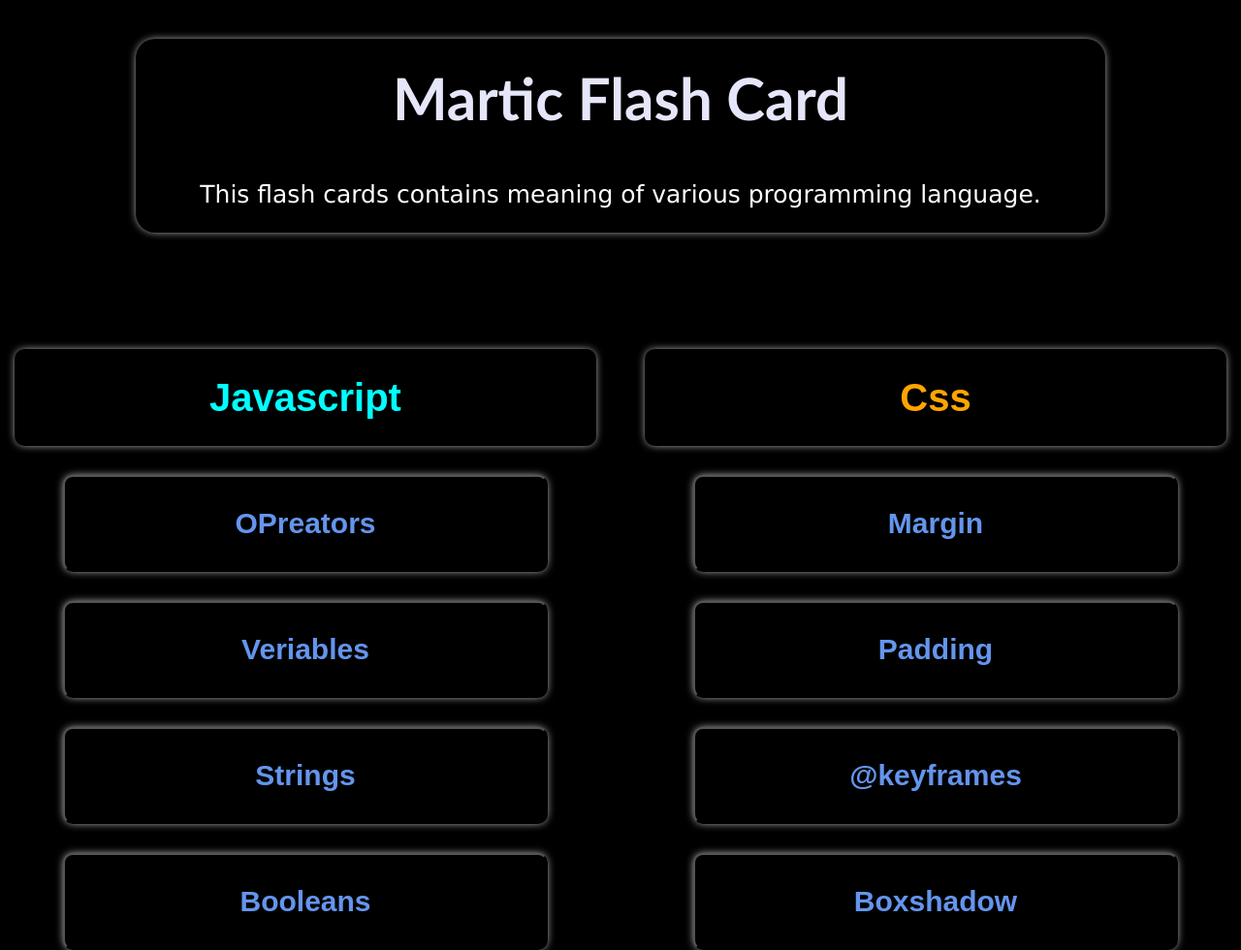
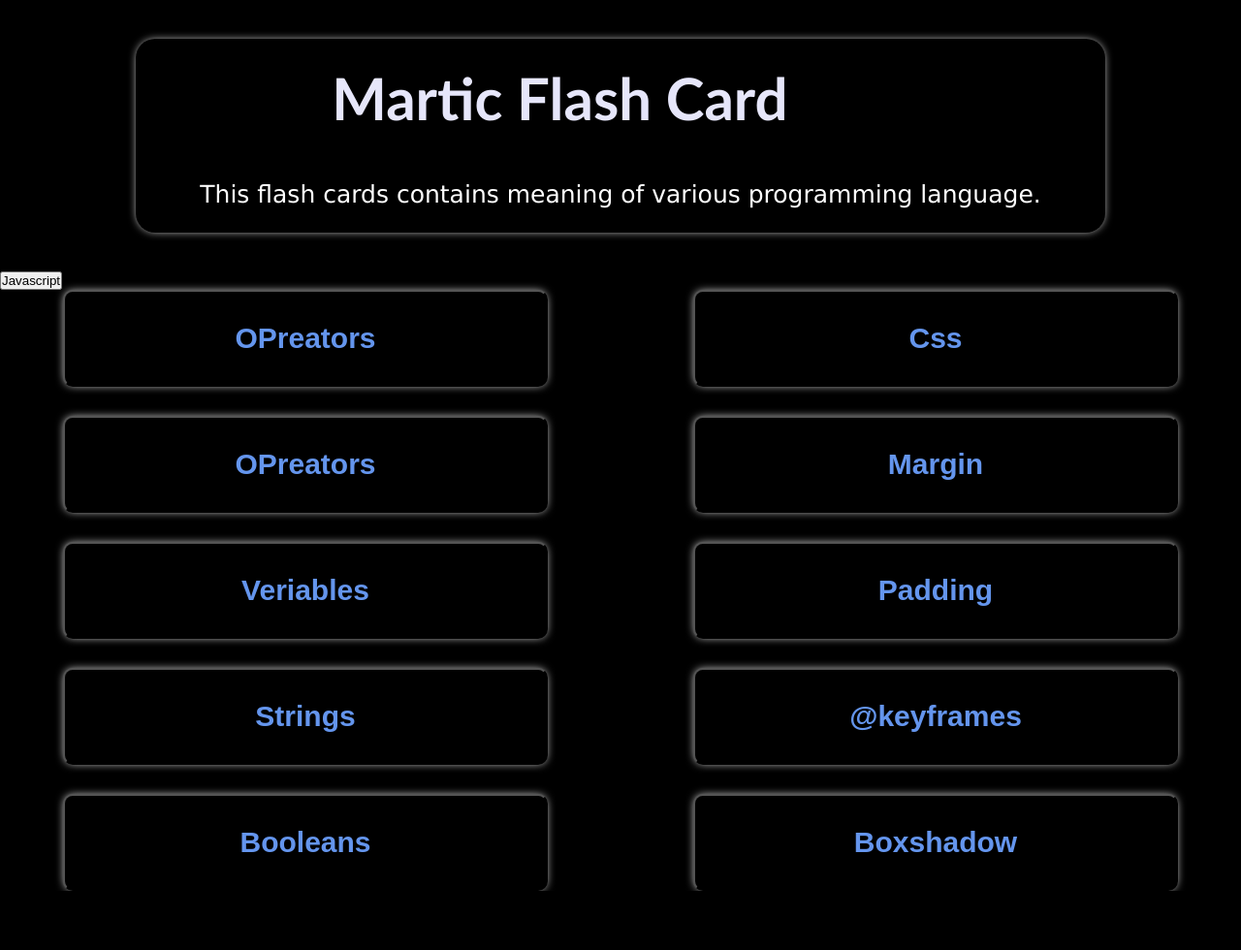
Before and after one commit to martic01/flashcard, a plain HTML site: page index.html in a window 1280 px wide. Shown: the whole page at 97% size. After the commit the page ends 919 px from the top, so only its background shows below. Drawn offline with Linux system fonts and the light colour scheme.

Commit message:
add change js divs pattern  and it properties

```diff
--- a/index.html
+++ b/index.html
@@ -19,20 +19,39 @@
                 Martic Flash Card
 
             </p>
+            <p id="project-topic">
+
+                Javascript & jquery
+            </p>
             <p id=description>
                 This flash cards contains meaning of various programming language.
             </p>
 
         </header>
+    </section>
 
+    <section>
+        <div id="main-div2">
+            <div class="button-div">
+                <button id="button1">Javascript</button>
+                <div class="toggle">
+                    <ul class="word-container">
+                        <li class="words"> kkk</li>
+                        <li class="words">ll </li>
+                    </ul>
+                </div>
+            </div>
+        </div>
     </section>
+
+
 
     <section id="flex">
         <div class="main-div">
             <div class="button-div">
-                <button class="button1">Javascript</button>
+                <button class="small-button">OPreators</button>
                 <div class="toggle">
-                    <ul class="word-container">
+                    <ul class="word-container2">
                         <li class="words"> kkk</li>
                         <li class="words">ll </li>
                     </ul>
@@ -83,9 +102,9 @@
 
         <div class="main-div">
             <div class="button-div">
-                <button id="button2" class="button1">Css</button>
+                <button class="small-button">Css</button>
                 <div class="toggle">
-                    <ul class="word-container">
+                    <ul class="word-container2">
                         <li class="words"> kkk</li>
                         <li class="words">ll </li>
                     </ul>
```
